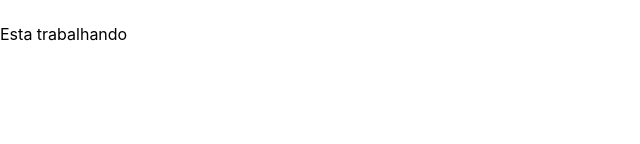
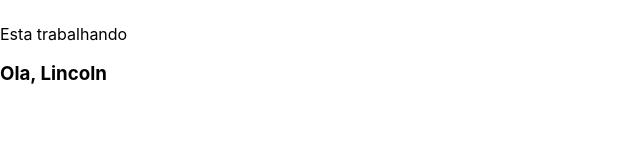
Before and after one commit to Ruteski/Typescript, a React (Create React App) app in the folder 11_react_com_ts/: page / in a window 1280 px wide. Shown: the part 156-300 px from the top of the page, without its empty margins (0-640 px from the left). Built offline with nearby package versions, Linux system fonts and the light colour scheme.

Commit message:
funcoes em componentes

```diff
--- a/11_react_com_ts/src/App.tsx
+++ b/11_react_com_ts/src/App.tsx
@@ -4,6 +4,10 @@ function App() {
   const name: string = 'Lincoln'
   const age: number = 38;
   const isWorking: boolean = true;
+
+  const userGreeting = (name: string): string => {
+    return `Ola, ${name}`
+  }
 
   return (
     <div className="App">
@@ -13,6 +17,8 @@ function App() {
       {isWorking && (
         <p>Esta trabalhando</p>
       )}
+
+      <h3>{userGreeting(name)}</h3>
     </div>
   );
 }
```
